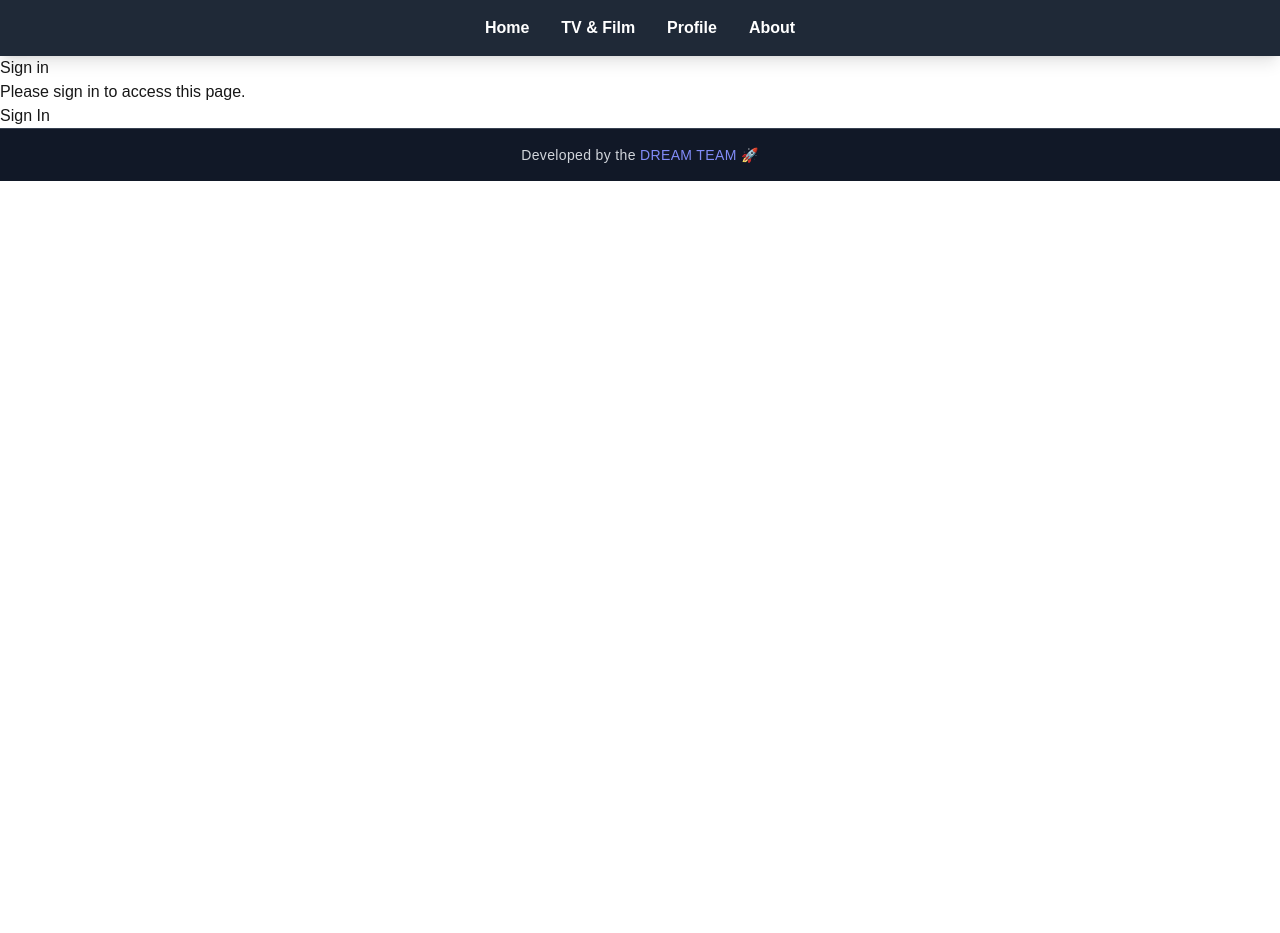
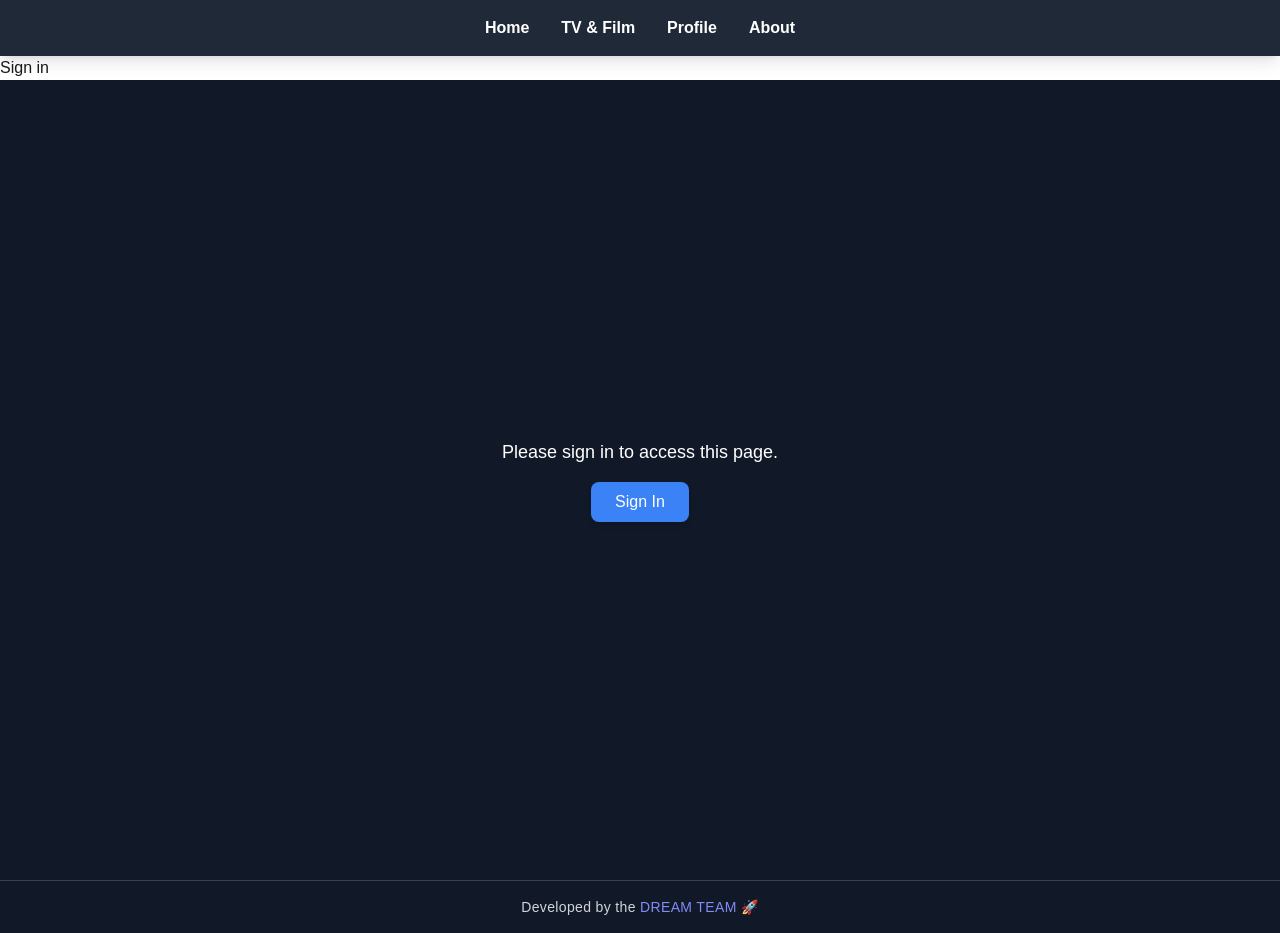
Before and after one commit to Stefan-smiles/rabbit-hole, a Next.js app: page /profile in a window 1280 px wide. Before the commit the page ends 800 px from the top, so only its background shows below. Built offline with nearby package versions, Linux system fonts and the light colour scheme; no server answers.

Commit message:
Bio form updated

```diff
--- a/src/app/profile/page.jsx
+++ b/src/app/profile/page.jsx
@@ -7,25 +7,33 @@ export default async function ProfileForm() {
   const { userId } = await auth();
   const user = await currentUser();
   console.log("This is my current user:", user);
-console.log("This is my userId:",userId)
+  console.log("This is my userId:", userId);
+
   if (!userId) {
     return (
-      <div>
-        <p>Please sign in to access this page.</p>
-        <Link href="/sign-in">Sign In</Link>
+      <div className="flex flex-col items-center justify-center min-h-screen bg-gray-900 text-white p-8">
+        <p className="text-lg font-medium mb-4">Please sign in to access this page.</p>
+        <Link
+          href="/sign-in"
+          className="px-6 py-2 bg-blue-500 text-white rounded-lg shadow-md hover:bg-blue-600 transition"
+        >
+          Sign In
+        </Link>
       </div>
     );
-  }else{
-    return (<>
-          <h1>Welcome {user.firstName}</h1>
-          <p>To leave reviews on films and Tv shows, fill in the form below:</p>
-          <UserForm />
-      </>)
+  } else {
+    return (
+      <main className="bg-gray-900 text-white min-h-screen p-8">
+        <div className="max-w-3xl mx-auto">
+          <h1 className="text-3xl font-bold text-blue-400 mb-4">Welcome, {user.firstName}!</h1>
+          <p className="text-gray-300 mb-6">
+            To leave reviews on films and TV shows, fill in the form below:
+          </p>
+          <div className="bg-gray-800 p-6 rounded-lg shadow-lg">
+            <UserForm />
+          </div>
+        </div>
+      </main>
+    );
   }
-
-
-
-
-
-
 }
```
